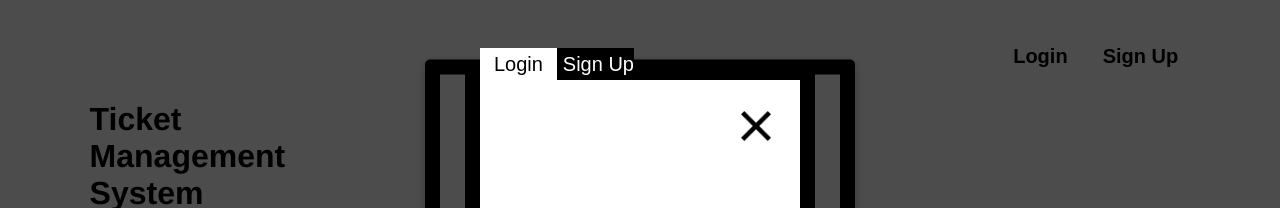
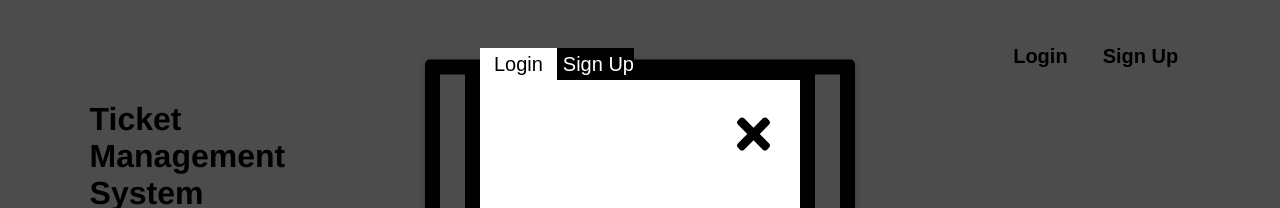
Before and after one commit to ticket-tiger/ticket-management-system, a React (Create React App) app: page /create-ticket in a window 1280 px wide. Both pictures are taken after a click on the button "Login". Shown: the top 208 px of the page. Built offline with nearby package versions, Linux system fonts and the light colour scheme.

Commit message:
Switch close modal x image with Font Awesome icon and gave it purple color change on hover

```diff
--- a/src/components/reusableComponents/Modal.css
+++ b/src/components/reusableComponents/Modal.css
@@ -19,6 +19,18 @@
   border-radius: 5px;
   border: 15px solid black;
   z-index: 1;
+}
+
+.modal-close-x {
+  position: absolute;
+  top: 30px;
+  right: 30px;
+  cursor: pointer;
+  transition: .3s;
+}
+
+.modal-close-x:hover {
+  color: var(--purple);
 }
 
 .modal-close-button {
--- a/src/components/reusableComponents/Modal.js
+++ b/src/components/reusableComponents/Modal.js
@@ -1,15 +1,19 @@
 import React from 'react';
 import PropTypes from 'prop-types';
-import closeModal from '../../images/close-modal.png';
+import { FontAwesomeIcon } from '@fortawesome/react-fontawesome';
+import { faTimes } from '@fortawesome/free-solid-svg-icons';
+// import closeModal from '../../images/close-modal.png';
 import './Modal.css';
 
 const Modal = ({ hideCloseModalButton, close, children }) => (
   <div className="modal-background">
     <div className="modal">
-
-      <button className={`modal-close-button ${hideCloseModalButton ? 'display-none' : ''}`} type="button" onClick={close}>
-        <img className="modal-close-image" src={closeModal} alt="Close Modal" />
-      </button>
+      <FontAwesomeIcon
+        className={`modal-close-x ${hideCloseModalButton ? 'display-none' : ''}`}
+        icon={faTimes}
+        size="3x"
+        onClick={close}
+      />
       {children}
     </div>
   </div>
```
